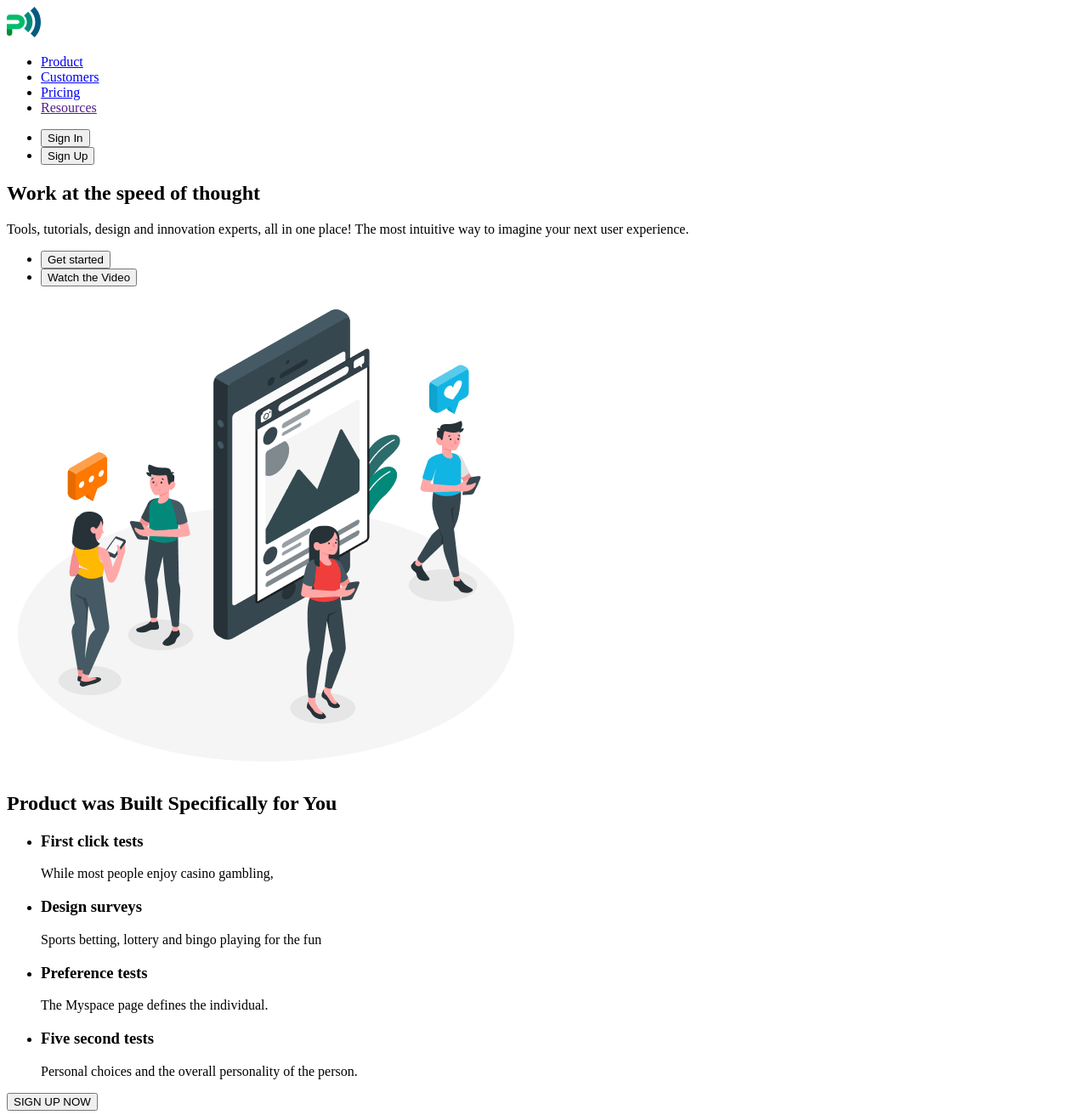
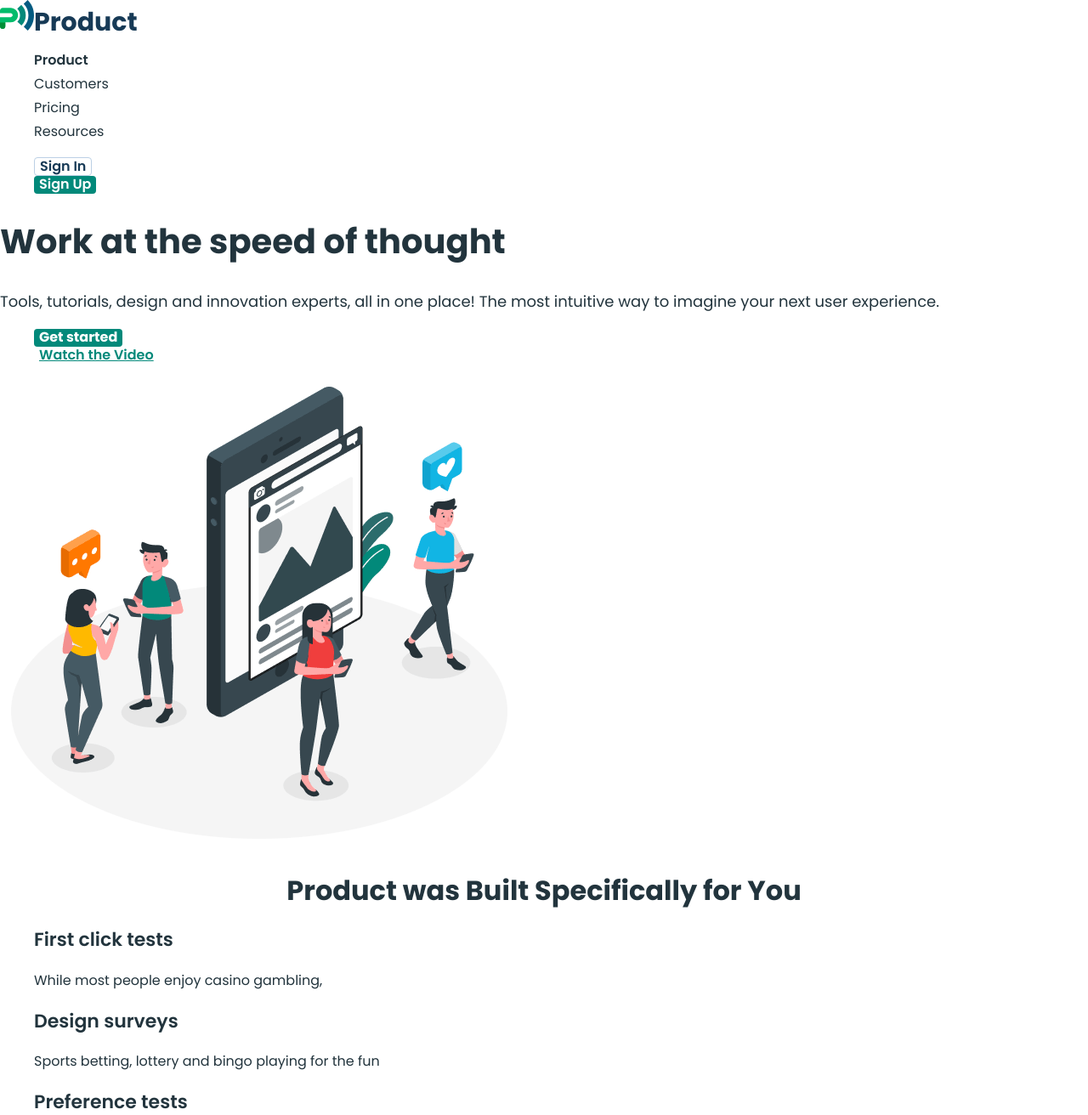
Before and after one commit to yurii-bezus/Business-promotion, a plain HTML site: page index.html in a window 1280 px wide. Shown: the top 1312 px of the page at 85% size. Drawn offline with nearby package versions, Linux system fonts and the light colour scheme.

Commit message:
update sections

```diff
--- /dev/null
+++ b/css/styles.css
@@ -0,0 +1,130 @@
+a {
+  text-decoration: none;
+  color: inherit;
+}
+ul,
+ol {
+  list-style: none;
+}
+button {
+  cursor: pointer;
+}
+body {
+  font-family: "Poppins", serif;
+  background-color: #fff;
+  color: #22343d;
+}
+.header {
+}
+
+.logo {
+  font-weight: 700;
+  font-size: 30px;
+  line-height: 0.93;
+  color: #173a56;
+}
+
+.nav-list {
+}
+
+.nav-link {
+  line-height: 1.75;
+}
+.current {
+  font-weight: 600;
+}
+
+.header-list-btn {
+}
+
+.header-btn {
+  font-weight: 600;
+  font-size: 16px;
+  border-radius: 4px;
+}
+.header-btn-in {
+  color: #173a56;
+  background-color: transparent;
+  border: 1px solid #bcd0e5;
+}
+.header-btn-up {
+  color: #fff;
+  background-color: #02897a;
+  border: none;
+}
+/* hero*/
+.hero {
+}
+
+.hero-title {
+  font-size: 40px;
+  line-height: 1.5;
+}
+
+.hero-text {
+  font-size: 18px;
+  line-height: 1.55556;
+}
+
+.hero-list {
+}
+
+.hero-btn {
+  font-size: 16px;
+}
+.hero-btn-start {
+  font-weight: 700;
+  color: #fff;
+  background-color: #02897a;
+  border-radius: 4px;
+  border: none;
+}
+.hero-btn-start:hover,
+.hero-btn-start:focus {
+  background-color: azure;
+  color: #173a56;
+}
+
+.hero-btn-watch {
+  font-weight: 600;
+  text-decoration: underline;
+  color: #02897a;
+  border: none;
+  background-color: transparent;
+}
+/* product */
+.product {
+}
+
+.product-title {
+  font-size: 32px;
+  text-align: center;
+}
+
+.product-list {
+}
+
+.product-item {
+}
+
+.product-subtitle {
+  font-weight: 600;
+  font-size: 22px;
+}
+
+.product-text {
+  line-height: 1.625;
+}
+
+.product-btn {
+  background-color: #02897a;
+  border-radius: 4px;
+  border: none;
+  font-weight: 700;
+  font-size: 16px;
+  color: #fff;
+}
+.product-btn:hover,
+.product-btn:focus {
+  background-color: #173a56;
+}
--- a/index.html
+++ b/index.html
@@ -4,35 +4,70 @@
     <meta charset="UTF-8" />
     <meta name="viewport" content="width=device-width, initial-scale=1.0" />
     <title>Bisness promotion</title>
+    <link rel="preconnect" href="https://fonts.googleapis.com" />
+    <link rel="preconnect" href="https://fonts.gstatic.com" crossorigin />
+    <link
+      href="https://fonts.googleapis.com/css2?family=Inter:opsz,wght@14..32,100..900&family=Montserrat:wght@100..900&family=Poppins:wght@400;500;600;700&display=swap"
+      rel="stylesheet"
+    />
+    <link
+      rel="stylesheet"
+      href="https://cdnjs.cloudflare.com/ajax/libs/normalize/8.0.1/normalize.min.css"
+      integrity="sha512-NhSC1YmyruXifcj/KFRWoC561YpHpc5Jtzgvbuzx5VozKpWvQ+4nXhPdFgmx8xqexRcpAglTj9sIBWINXa8x5w=="
+      crossorigin="anonymous"
+      referrerpolicy="no-referrer"
+    />
+    <link rel="stylesheet" href="./css/styles.css" />
   </head>
   <body>
-    <header>
-      <nav>
-        <a href="./index.html"
-          ><img src="./images/logo.svg" alt="logo" width="40" height="36"
-        /></a>
-        <ul>
-          <li><a href="./index.html">Product</a></li>
-          <li><a href="./customer.html">Customers</a></li>
-          <li><a href="./pricing.html">Pricing</a></li>
-          <li><a href="">Resources</a></li>
+    <header class="header">
+      <nav link="nav">
+        <a class="logo" href="./index.html"
+          ><img
+            src="./images/logo.svg"
+            alt="logo"
+            width="40"
+            height="36"
+          />Product</a
+        >
+        <ul class="nav-list">
+          <li><a class="nav-link current" href="./index.html">Product</a></li>
+          <li><a class="nav-link" href="./customer.html">Customers</a></li>
+          <li><a class="nav-link" href="./pricing.html">Pricing</a></li>
+          <li><a class="nav-link" href="">Resources</a></li>
         </ul>
       </nav>
-      <ul>
-        <li><button type="button">Sign In</button></li>
-        <li><button type="button">Sign Up</button></li>
+      <ul class="header-list-btn">
+        <li>
+          <button class="header-btn header-btn-in" type="button">
+            Sign In
+          </button>
+        </li>
+        <li>
+          <button class="header-btn header-btn-up" type="button">
+            Sign Up
+          </button>
+        </li>
       </ul>
     </header>
     <main>
-      <section>
-        <h1>Work at the speed of thought</h1>
-        <p>
+      <section class="hero">
+        <h1 class="hero-title">Work at the speed of thought</h1>
+        <p class="hero-text">
           Tools, tutorials, design and innovation experts, all in one place! The
           most intuitive way to imagine your next user experience.
         </p>
-        <ul>
-          <li><button type="button">Get started</button></li>
-          <li><button type="button">Watch the Video</button></li>
+        <ul class="hero-list">
+          <li>
+            <button class="hero-btn hero-btn-start" type="button">
+              Get started
+            </button>
+          </li>
+          <li>
+            <button class="hero-btn hero-btn-watch" type="button">
+              Watch the Video
+            </button>
+          </li>
         </ul>
         <img
           src="./images/hero-img.png"
@@ -42,27 +77,31 @@
         />
       </section>
       <!--product-->
-      <section>
-        <h2>Product was Built Specifically for You</h2>
-        <ul>
-          <li>
-            <h3>First click tests</h3>
-            <p>While most people enjoy casino gambling,</p>
+      <section class="product">
+        <h2 class="product-title">Product was Built Specifically for You</h2>
+        <ul class="product-list">
+          <li class="product-item">
+            <h3 class="product-subtitle">First click tests</h3>
+            <p class="product-text">While most people enjoy casino gambling,</p>
           </li>
-          <li>
-            <h3>Design surveys</h3>
-            <p>Sports betting, lottery and bingo playing for the fun</p>
+          <li class="product-item">
+            <h3 class="product-subtitle">Design surveys</h3>
+            <p class="product-text">
+              Sports betting, lottery and bingo playing for the fun
+            </p>
           </li>
-          <li>
-            <h3>Preference tests</h3>
-            <p>The Myspace page defines the individual.</p>
+          <li class="product-item">
+            <h3 class="product-subtitle">Preference tests</h3>
+            <p class="product-text">The Myspace page defines the individual.</p>
           </li>
-          <li>
-            <h3>Five second tests</h3>
-            <p>Personal choices and the overall personality of the person.</p>
+          <li class="product-item">
+            <h3 class="product-subtitle">Five second tests</h3>
+            <p class="product-text">
+              Personal choices and the overall personality of the person.
+            </p>
           </li>
         </ul>
-        <button>SIGN UP NOW</button>
+        <button class="product-btn">SIGN UP NOW</button>
       </section>
       <!--management-->
       <section>
```
Also changed, not shown: customer.html (+42 -13 lines), pricing.html (+40 -13 lines).
